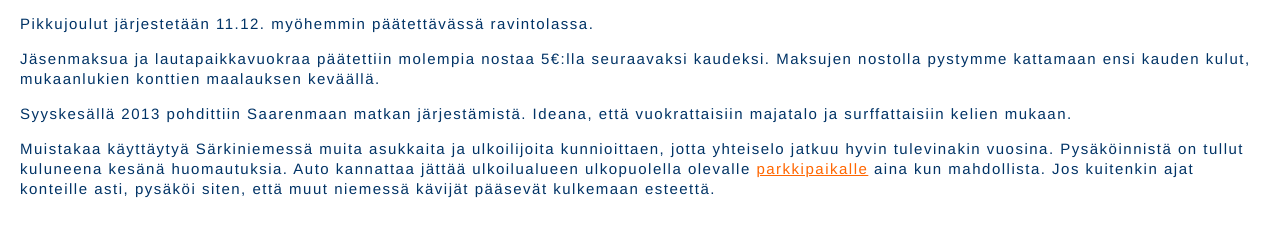
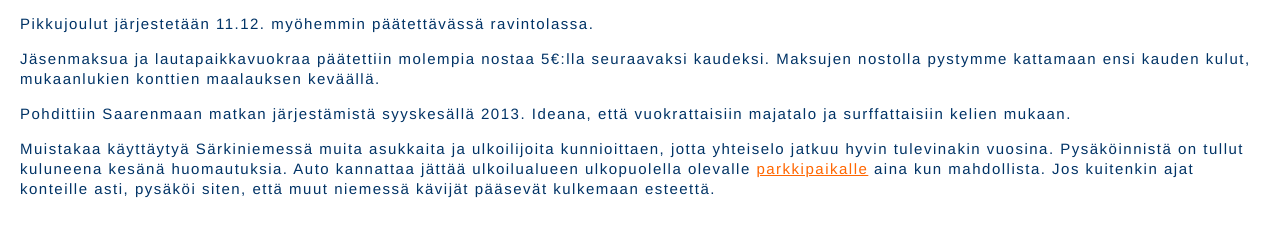
Before and after one commit to hvrauhal/helsinkiwindsurfingclub.fi, a Jekyll site: the page built from _posts/2012-10-10-syyskokous-2012-käyty.md, in a window 1280 px wide. Shown: the part 170-407 px from the top of the page. Built offline with Jekyll 4.4.1, drawn with Linux system fonts in a browser that asks for light colours; nearby versions of some CDN libraries; Markdown is read by kramdown in place of the engine named in the settings.

Commit message:
Korjasin syyskesää

```diff
--- a/_posts/2012-10-10-syyskokous-2012-käyty.md
+++ b/_posts/2012-10-10-syyskokous-2012-käyty.md
@@ -11,6 +11,6 @@ Pikkujoulut järjestetään 11.12. myöhemmin päätettävässä ravintolassa.
 
 Jäsenmaksua ja lautapaikkavuokraa päätettiin molempia nostaa 5€:lla seuraavaksi kaudeksi. Maksujen nostolla pystymme kattamaan ensi kauden kulut, mukaanlukien konttien maalauksen keväällä.
 
-Syyskesällä 2013 pohdittiin Saarenmaan matkan järjestämistä. Ideana, että vuokrattaisiin majatalo ja surffattaisiin kelien mukaan.
+Pohdittiin Saarenmaan matkan järjestämistä syyskesällä 2013. Ideana, että vuokrattaisiin majatalo ja surffattaisiin kelien mukaan.
 
 Muistakaa käyttäytyä Särkiniemessä muita asukkaita ja ulkoilijoita kunnioittaen, jotta yhteiselo jatkuu hyvin tulevinakin vuosina. Pysäköinnistä on tullut kuluneena kesänä huomautuksia. Auto kannattaa jättää ulkoilualueen ulkopuolella olevalle [parkkipaikalle](/ranta.html) aina kun mahdollista. Jos kuitenkin ajat konteille asti, pysäköi siten, että muut niemessä kävijät pääsevät kulkemaan esteettä.
```
